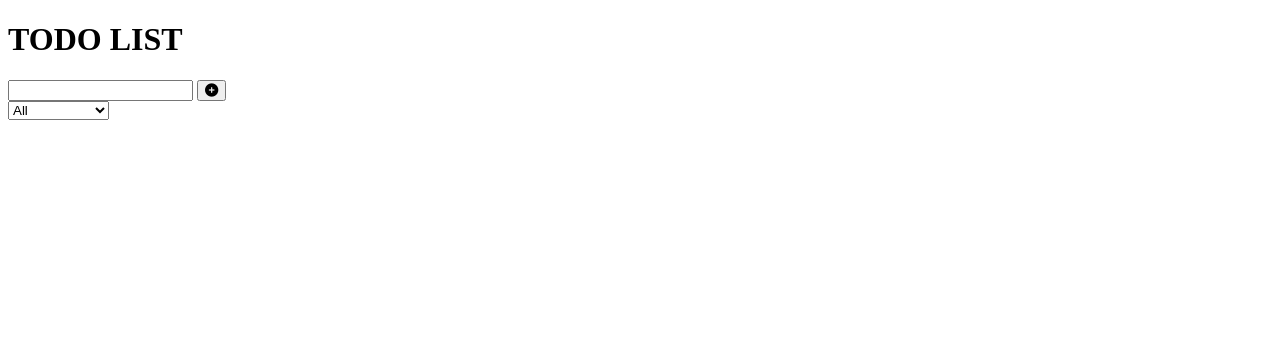
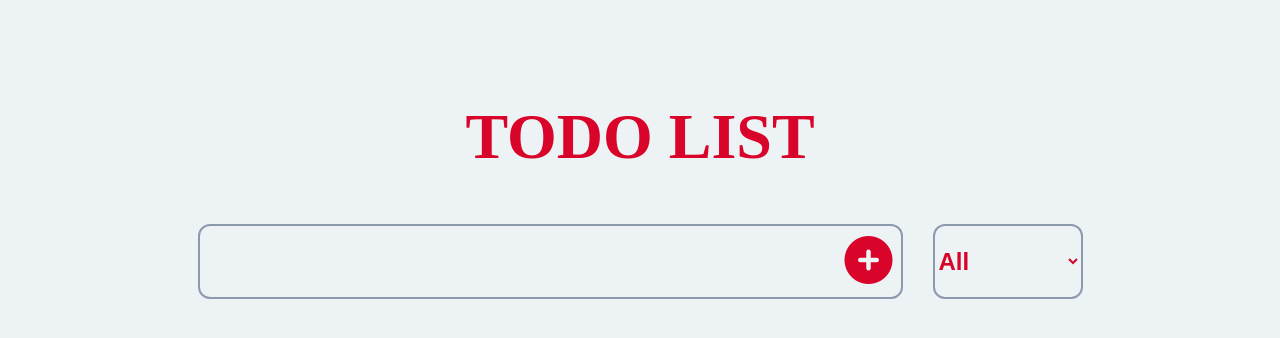
Before and after one commit to Nazanin-Azar/Todo-App, a plain HTML site: page index.html in a window 1280 px wide. Drawn offline with Linux system fonts and the light colour scheme.

Commit message:
styling the primary view of the site

```diff
--- a/index.html
+++ b/index.html
@@ -4,6 +4,7 @@
     <meta charset="UTF-8" />
     <meta name="viewport" content="width=device-width, initial-scale=1.0" />
     <title>Todo List</title>
+    <link rel="stylesheet" href="style.css">
     <link rel="stylesheet" href="https://cdnjs.cloudflare.com/ajax/libs/font-awesome/6.6.0/css/all.min.css" integrity="sha512-Kc323vGBEqzTmouAECnVceyQqyqdsSiqLQISBL29aUW4U/M7pSPA/gEUZQqv1cwx4OnYxTxve5UMg5GT6L4JJg==" crossorigin="anonymous" referrerpolicy="no-referrer" />
   </head>
   <body>
@@ -14,14 +15,20 @@
           <input type="text" class="todo-input" />
           <button class="todo-btn"><i class="fa-solid fa-circle-plus"></i></button>
         </div>
-        <select class="todo-select">
+        <select class="todo-filter" value>
             <option value="all">All</option>
             <option value="completed">Completed</option>
             <option value="uncompleted">Uncompleted</option>
         </select>
       </form>
       <div class="todo__container">
-        <ul class="todo-list"></ul>
+        <ul class="todo-list">
+          <!-- <li>
+            <p></p>
+            <button><i class="fa-solid fa-square-check"></i></button>
+            <button><i class="fa-solid fa-trash"></i></button>
+          </li> -->
+        </ul>
       </div>
     </section>
   </body>
--- /dev/null
+++ b/style.css
@@ -0,0 +1,81 @@
+  * {
+    padding: 0;
+    margin: 0;
+    box-sizing: border-box;
+    list-style: none;
+ border: none;
+}
+
+:root {
+    --primaryColor: #D90429;
+    --secondaryColor: #8D99AE;
+    --tertiaryColor: #272939;
+    --mainWhite: #fff;
+    --mainBlack: #222;
+    --bodyColor: #EDF2F4;
+     --mainTransition: all 0.3s ease;
+  }
+
+body {
+    background-color: var(--bodyColor);
+    display: flex;
+    flex-direction: column;
+    align-items: center;
+
+}
+
+h1 {
+color: var(--primaryColor);
+font-size: 4rem;
+margin-top: 100px;
+}
+
+
+.form__container {
+    display: flex;
+    margin-top: 50px;
+
+}
+
+.todo-form{
+    margin-right: 30px;
+   border: 1px solid ;
+   display: flex;
+   border-radius: 12px;
+  margin-right: 30px;
+  display: flex;
+  border:2px solid var(--secondaryColor);
+   overflow: hidden;
+ }
+
+ .todo-filter {
+    color: var(--primaryColor);
+    background-color: transparent;
+    max-width: 150px;
+    font-weight: bold;
+    border:2px solid var(--secondaryColor);
+    border-radius: 12px;
+    font-size: 1.5rem;
+    outline: none;
+
+}
+
+
+.todo-input, .todo-btn {
+    font-size: 3rem;
+     border: none;
+    outline: none;
+    padding: 0.5rem;
+   background-color: transparent;
+}
+.todo-btn{
+ color: var(--primaryColor);
+ cursor: pointer;
+ display: block;
+}
+
+.todo-btn:hover{
+    background-color: var(--primaryColor);
+    color: var(--bodyColor);
+    transition: var(--mainTransition);
+}
```
